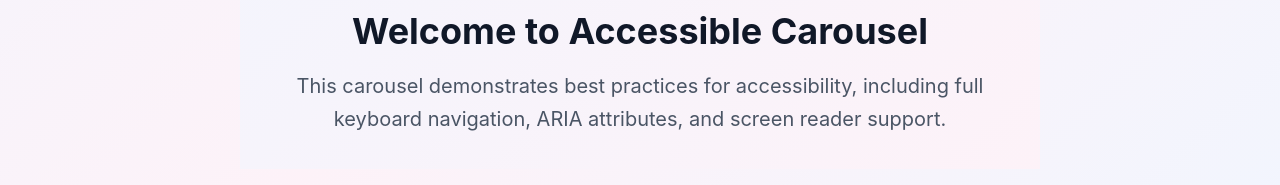
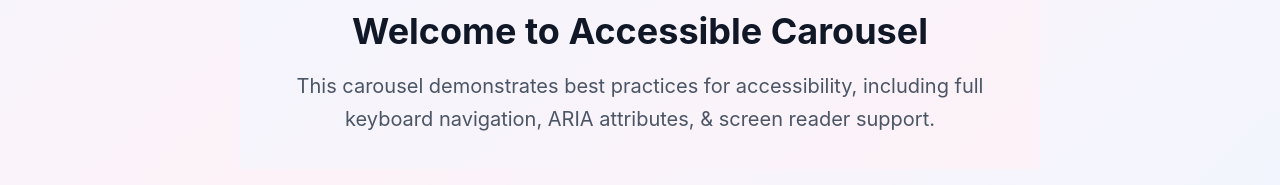
Before and after one commit to iamtoufiq/react-slick-accessible-carousel, a React (Vite) app: page / in a window 1280 px wide. Shown: the part 719-904 px from the top of the page. Built offline with nearby package versions, Linux system fonts and the light colour scheme.

Commit message:
added line clamp for the p tag.

```diff
--- a/src/components/CarouselSlide.tsx
+++ b/src/components/CarouselSlide.tsx
@@ -36,7 +36,7 @@ const CarouselSlide = memo<CarouselSlideProps>(
             <h3 className="text-2xl sm:text-3xl md:text-4xl font-bold mb-3 sm:mb-4 text-gray-900 leading-tight">
               {item.title}
             </h3>
-            <p className="text-base sm:text-lg md:text-xl text-gray-600 leading-relaxed max-w-3xl mx-auto line-clamp-4">
+            <p className="text-base sm:text-lg md:text-xl text-gray-600 leading-relaxed max-w-3xl mx-auto line-clamp-3 sm:line-clamp-4">
               {item.description}
             </p>
           </div>
--- a/src/data/carouselData.ts
+++ b/src/data/carouselData.ts
@@ -5,7 +5,7 @@ export const carouselItems: CarouselItem[] = [
     id: 'slide-1',
     title: 'Welcome to Accessible Carousel',
     description:
-      'This carousel demonstrates best practices for accessibility, including full keyboard navigation, ARIA attributes, and screen reader support.',
+      'This carousel demonstrates best practices for accessibility, including full keyboard navigation, ARIA attributes, &  screen reader support.',
     image: 'https://images.unsplash.com/photo-1506905925346-21bda4d32df4?w=800&h=600&fit=crop',
     alt: 'Mountain landscape with lake and trees',
   },
```
